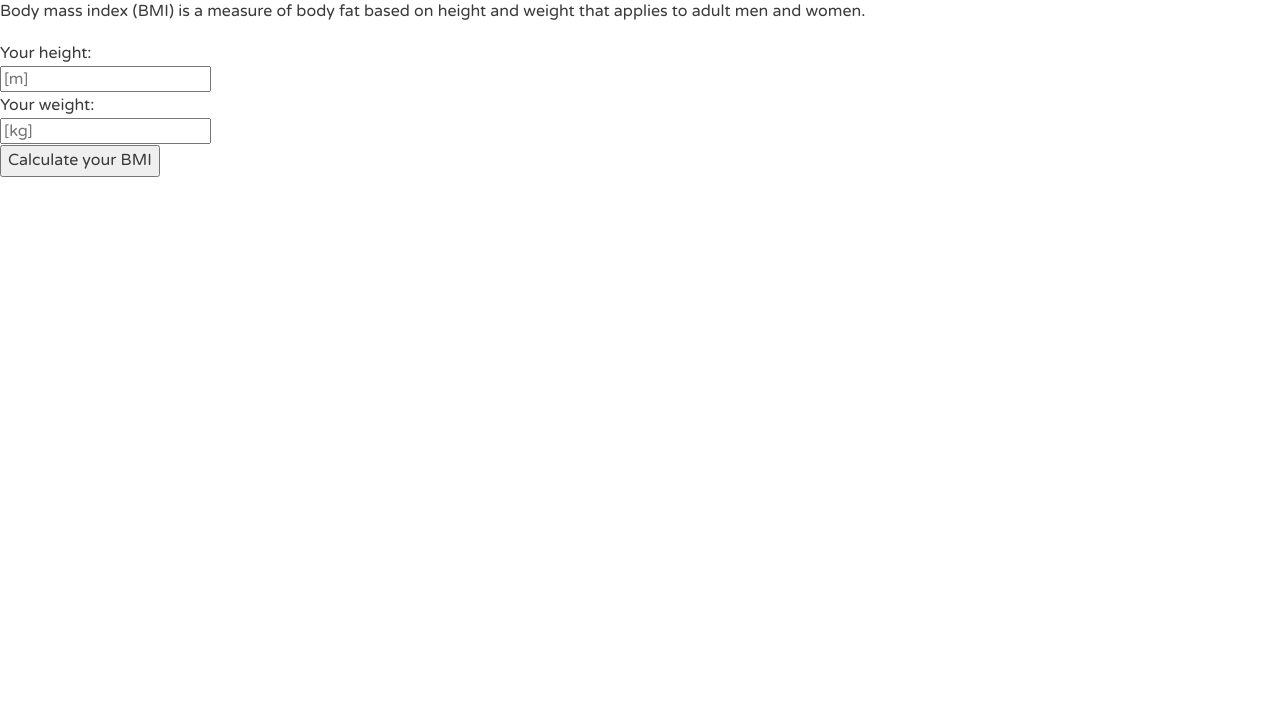
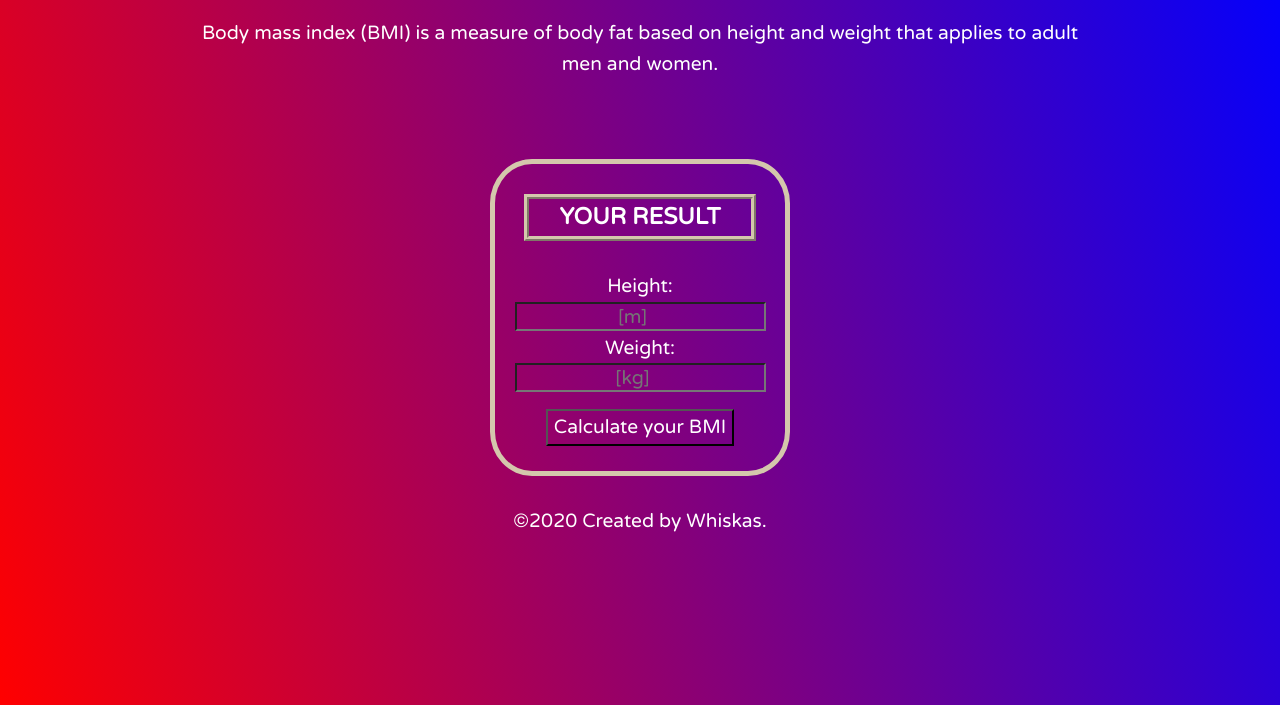
Before and after one commit to Whiskaso/BmiCalculator, a plain HTML site: page index.html in a window 1280 px wide. Shown: the part 95-800 px from the top of the page. Drawn offline with Linux system fonts and the light colour scheme.

Commit message:
add styling

```diff
--- a/css/style.css
+++ b/css/style.css
@@ -8,8 +8,23 @@ BASE ELEMENT STYLE
 
 body {
     font-family: 'Varela Round', sans-serif;
+    color: #fff;
     line-height: 1.6;
-    color: #3a3a3a;
+    font-size: 1.2em;
+    text-align: center;
+
+    background: linear-gradient(72deg,red, blue) no-repeat center fixed;
+    background-size: cover;
+
+    position: relative;
+    padding-bottom: 31px;
+}
+
+h1,
+h2,
+h3 {
+    text-transform: uppercase;
+    padding: 0 8px;
 }
 
 a {
@@ -20,29 +35,67 @@ img {
     max-width: 100%;
 }
 
+button {
+    margin-top: 15px;
+    background: linear-gradient(72deg, red, blue) no-repeat center fixed;
+}
+
+input {
+    text-align: center;
+    background: linear-gradient(72deg, red, blue) no-repeat center fixed;
+}
+
 
 /* ==============================
 BASE LAYOUT STYLES
 =============================== */
 
+.container {
+    width: 90%;
+    margin: 0 auto;
+}
 
+.main-footer {
+    position: absolute;
+    bottom: 0;
+    left: 0;
+    right: 0;
+}
+
+.calculator {
+    margin: 0 auto;
+    max-width: 300px;
+    border: 5px solid #d4c7ac;
+    border-radius: 14%;
+    padding-bottom: 25px;
+}
+
+.calculator h2 {
+    font-size: 1.2em;
+    width: 80%;
+    margin: auto;
+    margin-top: 30px;
+    margin-bottom: 30px;
+    background-color: #fff;
+    border: 5px ridge #d4c7ac;
+    background: linear-gradient(72deg, red, blue) no-repeat center fixed;
+}
+
+.category {
+    margin-bottom: 30px;
+}
 
 /* =================================
   Media Queries
 ==================================== */
 
+@media (min-width: 769px) {
 
-@media (min-width: 769px)
+    .container {
+        width: 70%;
+    }
 
-
-
-
-
-
-/* -------FLOAT CLEARFIX ----------*/
-
-.clearfix::after {
-    content: ' ';
-    display: table;
-    clear: both;
+    .calculator {
+        margin-top: 80px;
+    }
 }
--- a/index.html
+++ b/index.html
@@ -11,23 +11,37 @@
 <body>
 
     <div class="container">
+
+        <div class="main-header">
         <h1>BMI Calculator</h1>
         <p>Body mass index (BMI) is a measure of body fat based on height and weight that applies to adult men and women.</p>
+        </div>
 
+        <div class="calculator">
+
+            <h2>Your result</h2>
             <form>
-            <label for="heightInput">Your height:</label><br>
+                <label for="heightInput">Height:</label><br>
                 <input type="number" name="heightInput" id="heightInput" placeholder="[m]" maxlength="3">
                 <br>
-            <label for="weightInput">Your weight:</label><br>
-            <input type="number" name="weightInput" id="weightInput" placeholder="[kg]" max="3">
+                <label for="weightInput">Weight:</label><br>
+                <input type="number" name="weightInput" id="weightInput" placeholder="[kg]" maxlenght="3">
                 <br>
                 <button type="button" onclick="calculatingBMI();">Calculate your BMI</button>
             </form>
         </div>
 
-    <h2></h2>
+    <div class="category">
         <h3></h3>
         <p id="printBmiCategories"></p>
+    </div>
+
+    <div class="main-footer">
+        <span>&#169;2020 Created by Whiskas.</span>
+    </div>
+
+    </div>
+
     <script src="js/script.js"></script>
 </body>
 </html>
--- a/js/script.js
+++ b/js/script.js
@@ -22,7 +22,7 @@ function calculatingBMI(){
 
 
     //INSERT DATA TO HTML DOCUMENT
-    document.querySelector('h2').innerHTML = `Your BMI is ${bmi.toFixed(1)}.`
+    document.querySelector('h2').innerHTML = `${bmi.toFixed(1)}`
     document.querySelector('h3').innerHTML = `You weight is: ${weightCategory}.`
 
     document.getElementById('printBmiCategories').innerHTML =  `BMI Categories:<br>Underweight = <18.5<br>Normal weight = 18.5–24.9<br>Overweight = 25–29.9<br>Obesity = BMI of 30 or greater`
```
Lines whose indentation alone changed are shown as unchanged.
